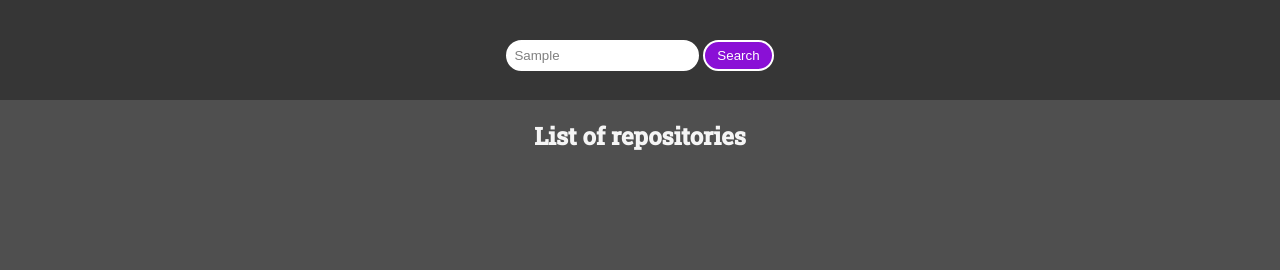
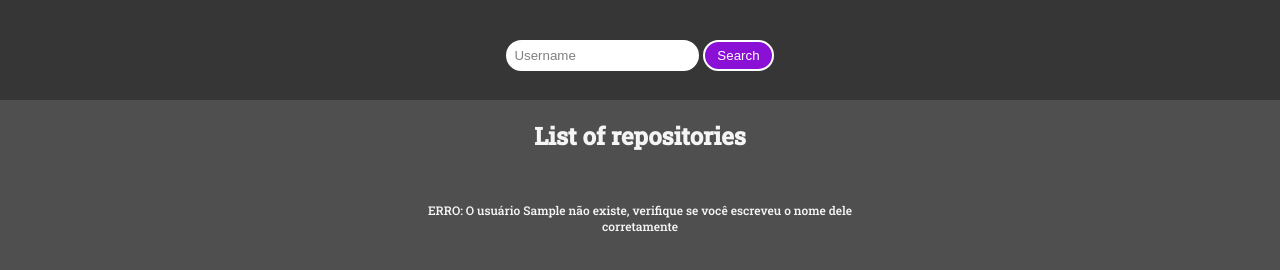
Before and after one commit to DiegoACorreia/find-user-repos, a plain HTML site: page index.html in a window 1280 px wide. Both pictures are taken after typing "Sample" into the empty fields and a click on the button "Search". Drawn offline with nearby package versions, Linux system fonts and the light colour scheme; no server answers.

Commit message:
Second commit: editing .catch

```diff
--- a/main.js
+++ b/main.js
@@ -10,7 +10,6 @@ function verifyUser(){
             console.log(response);
             ulElement.innerHTML = null;
             for (object of response.data){
-                console.log('entrei no then');
                 var aElement = document.createElement('a');
                 var aText = document.createTextNode(object.name);
                 var liElement = document.createElement('li');
@@ -23,8 +22,12 @@ function verifyUser(){
             }
         })
         .catch(function(error){
-            console.log('entrei no catch')
-            console.warn('Usuário não encontrado');
+            ulElement.innerHTML = null;
+            var userNotFoundText = document.createTextNode('ERRO: O usuário '+ username +' não existe, verifique se você escreveu o nome dele corretamente');
+            var userNotFound = document.createElement('p');
+            userNotFound.appendChild(userNotFoundText);
+            ulElement.appendChild(userNotFound);
+            inputElement.value = null;
         });
 }
 buttonElement.onclick = verifyUser;
--- a/styles.css
+++ b/styles.css
@@ -66,3 +66,7 @@ button{
     color: white;
     cursor: pointer;
 }
+p{
+    font-family: inherit;
+    font-size: 12px;
+}
```
